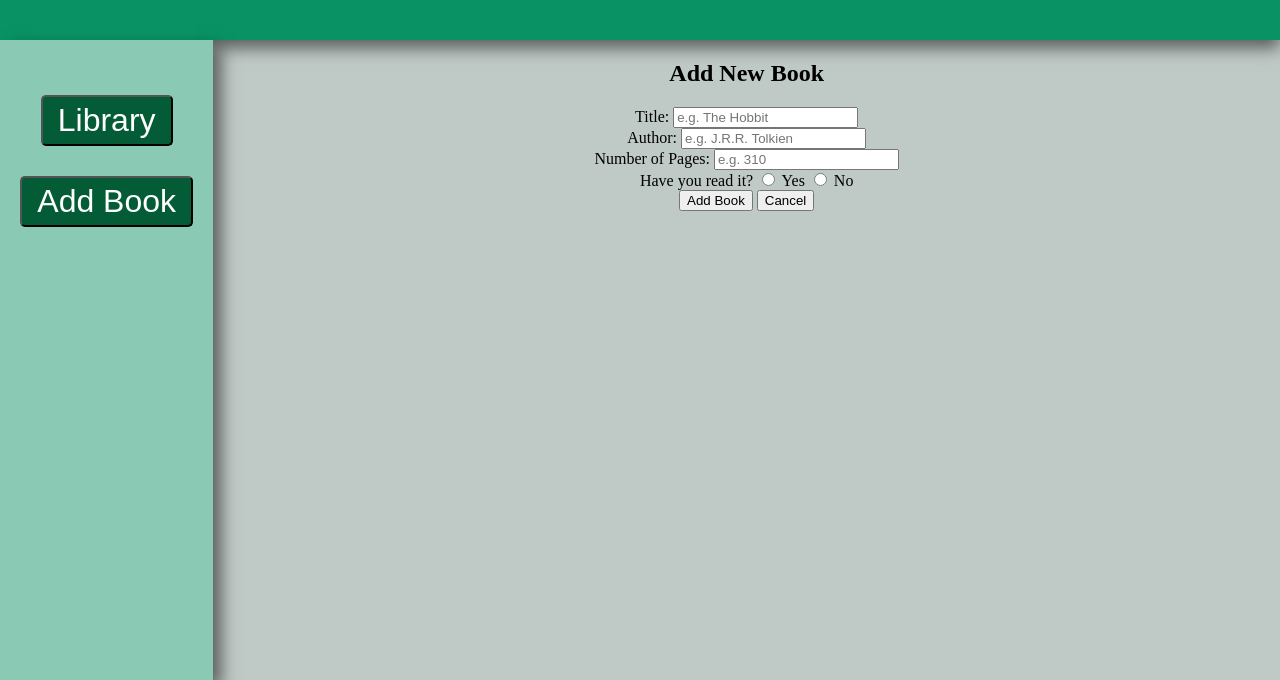
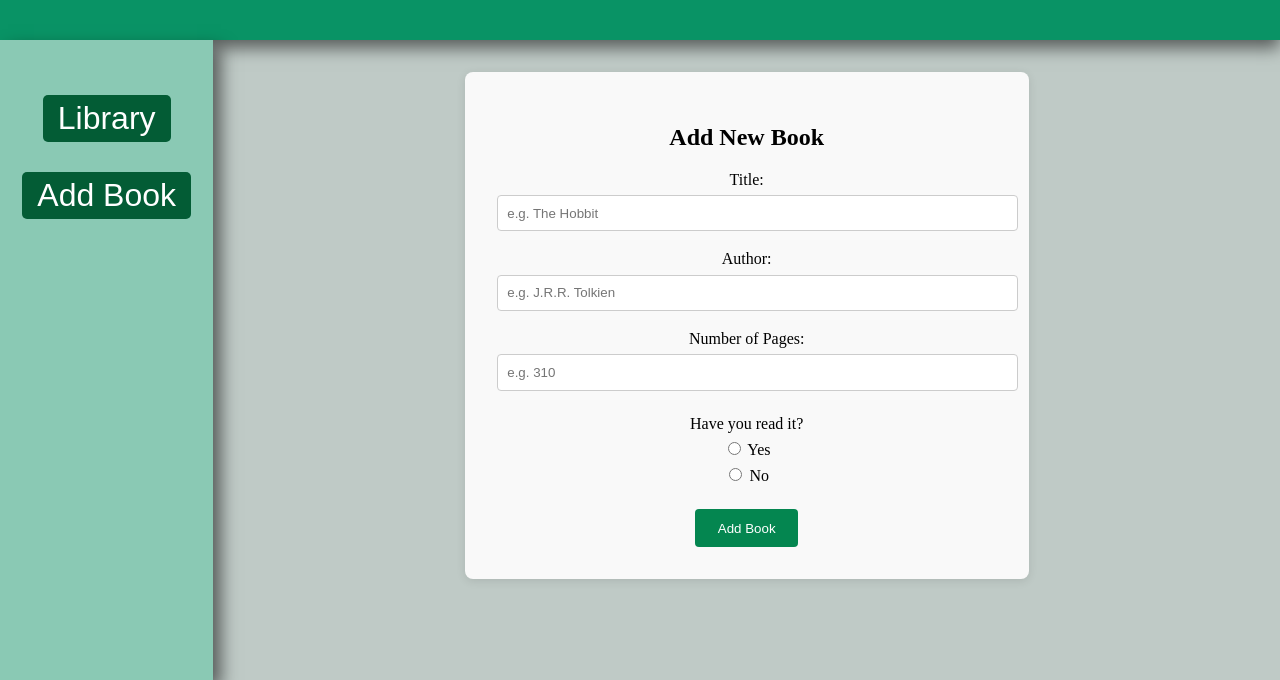
Before and after one commit to AleixMJ/TOP---Project-Library, a plain HTML site: page index.html in a window 1280 px wide. Both pictures are taken after a click on the button "Add Book". Shown: the part 120-800 px from the top of the page. Drawn offline with Linux system fonts and the light colour scheme.

Commit message:
improved the form layout

```diff
--- a/index.js
+++ b/index.js
@@ -41,7 +41,6 @@ addBookTab.addEventListener("click", () => {
 
         <div class="form-buttons">
             <button type="submit">Add Book</button>
-            <button type="button" class="cancel-btn">Cancel</button>
         </div>
     `;
 
--- a/style.css
+++ b/style.css
@@ -56,3 +56,53 @@ html, body {
     background-color: rgb(191, 202, 198);
 
 }
+
+.book-form {
+    max-width: 500px;
+    margin: 2rem auto;
+    padding: 2rem;
+    background: #f9f9f9;
+    border-radius: 8px;
+    box-shadow: 0 2px 10px rgba(0,0,0,0.1);
+}
+
+.form-group {
+    margin-bottom: 1.2rem;
+}
+
+label {
+    display: block;
+    margin-bottom: 0.4rem;
+    font-weight: 500;
+}
+
+input[type="text"],
+input[type="number"] {
+    width: 100%;
+    padding: 0.6rem;
+    border: 1px solid #ccc;
+    border-radius: 4px;
+}
+
+.radio-group {
+    margin: 1.5rem 0;
+}
+
+.form-buttons {
+    display: flex;
+    justify-content: center;
+    gap: 1rem;
+    margin-top: 1.5rem;
+}
+
+button {
+    padding: 0.7rem 1.4rem;
+    border: none;
+    border-radius: 4px;
+    cursor: pointer;
+}
+
+button[type="submit"] {
+    background: #048650;
+    color: white;
+}
```
